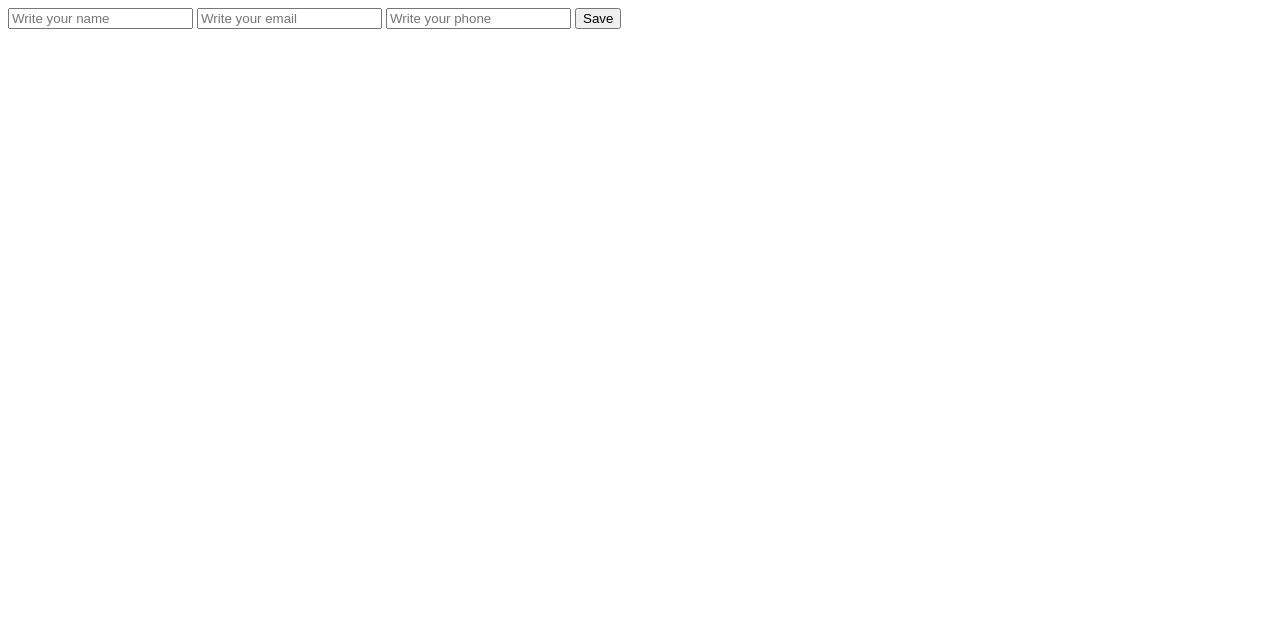
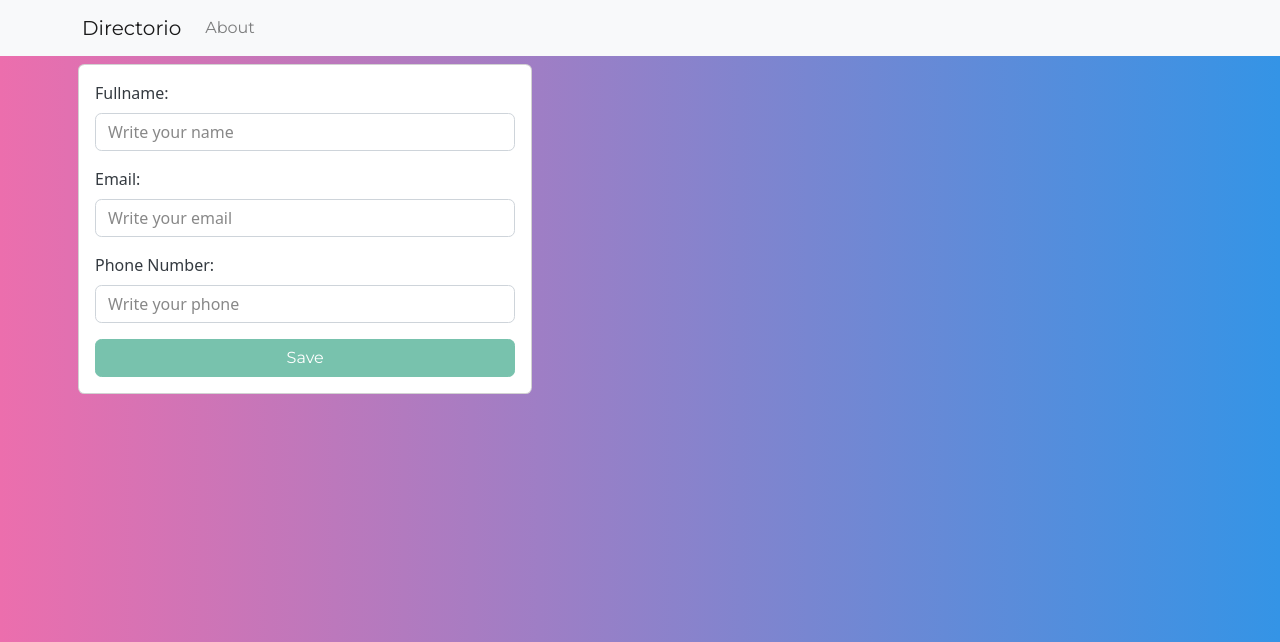
Before and after one commit to EstebanIslas/Directorio_Flask, a Flask app: page / in a window 1280 px wide. Shown: the top 642 px of the page. Run offline with Flask 3, Linux system fonts and the light colour scheme.

Commit message:
Frontend estilo a vistas con b4

```diff
--- /dev/null
+++ b/static/css/main.css
@@ -0,0 +1,8 @@
+body {
+    background: #3494E6;
+    /* fallback for old browsers */
+    background: -webkit-linear-gradient(to right, #EC6EAD, #3494E6);
+    /* Chrome 10-25, Safari 5.1-6 */
+    background: linear-gradient(to right, #EC6EAD, #3494E6);
+    /* W3C, IE 10+/ Edge, Firefox 16+, Chrome 26+, Opera 12+, Safari 7+ */
+}
--- a/templates/index.html
+++ b/templates/index.html
@@ -2,36 +2,34 @@
 
 {% block body%}
 
-{% with messages = get_flashed_messages() %}
-    {% if messages %}
-        {% for message in messages %}
-            {{message}}
-        {% endfor %}
-    {% endif %}
-{% endwith %}
 
-<form action="/new" method="post">
+<div class="row">
+    <div class="col-md-5">
+        {% include('partials/_message.html') %}
 
-    <input type="text" name="fullname" placeholder="Write your name">
-    <input type="text" name="email" placeholder="Write your email">
-    <input type="text" name="phone" placeholder="Write your phone">
+        {% include('partials/_contactForm.html') %}
+    </div>
+    <div class="col-md-7">
+        {% for contact in contacts %}
 
-    <button>Save</button>
-</form>
+        <div class="card mb-2">
+            <div class="card-body">
+                <h5 class="card-title">{{contact.fullname}}</h5>
+                <p class="card-text m-0 p-0">{{contact.phone}}</p>
+                <p class="card-text p-0"><small class="text-muted">{{contact.email}}</small></p>
 
                 <div>
-    {% for contact in contacts %}
-    <div>
-        <h5>{{contact.fullname}}</h5>
-        <div>
-            <a href="{{url_for('contacts.update_contacts', id=contact.id)}}">Update</a>
-            <a href="{{url_for('contacts.delete_contacts', id=contact.id)}}">Delete</a>
+                    <a href="{{url_for('contacts.update_contacts', id=contact.id)}}"
+                        class="btn btn-outline-secondary btn-sm">Update</a>
+                    <a href="{{url_for('contacts.delete_contacts', id=contact.id)}}"
+                        class="btn btn-outline-danger btn-sm">Delete</a>
                 </div>
-        <p>{{contact.phone}}</p>
-        <p>{{contact.email}}</p>
 
+            </div>
         </div>
         {% endfor %}
     </div>
 
+</div>
+
 {% endblock %}
--- a/templates/layout.html
+++ b/templates/layout.html
@@ -4,13 +4,22 @@
 <head>
     <meta charset="UTF-8">
     <meta name="viewport" content="width=device-width, initial-scale=1.0">
+    <link rel="stylesheet" href="https://cdn.jsdelivr.net/npm/bootstrap@4.6.2/dist/css/bootstrap.min.css"
+        integrity="sha384-xOolHFLEh07PJGoPkLv1IbcEPTNtaed2xpHsD9ESMhqIYd0nLMwNLD69Npy4HI+N" crossorigin="anonymous">
+    <link rel="stylesheet" href="https://bootswatch.com/5/minty/bootstrap.min.css">
+
+    <link rel="stylesheet" href="{{url_for('static', filename='css/main.css')}}">
     <title>Flask SQLAlchemy Crud</title>
 </head>
 
 <body>
 
-    {% block body %}
-    {% endblock %}
+    {% include('partials/_navbar.html') %}
+
+    <div class="container p-2">
+        {% block body %}
+        {% endblock %}
+    </div>
 
 </body>
 
--- /dev/null
+++ b/templates/partials/_contactForm.html
@@ -0,0 +1,20 @@
+<form action="/new" method="post" class="card text-light p-3">
+
+    <div class="form-group">
+        <label for="fullname" class="text-dark">Fullname: </label>
+        <input type="text" name="fullname" class="form-control" placeholder="Write your name" class="form-control rounded-0">
+    </div>
+
+    <div class="form-group">
+        <label for="email" class="text-dark">Email: </label>
+        <input type="email" name="email" class="form-control" placeholder="Write your email" class="form-control rounded-0">
+    </div>
+
+    <div class="form-group">
+        <label for="phone" class="text-dark">Phone Number: </label>
+        <input type="tel" name="phone" class="form-control" placeholder="Write your phone" class="form-control rounded-0">
+    </div>
+
+    <button class="btn btn-primary">Save</button>
+
+</form>
--- /dev/null
+++ b/templates/partials/_message.html
@@ -0,0 +1,12 @@
+{% with messages = get_flashed_messages() %}
+    {% if messages %}
+        {% for message in messages %}
+            <div class="alert alert-success alert-dismissible fade show" role="alert">
+                {{ message }}
+                <button type="button" class="close" data-dismiss="alert" aria-label="Close">
+                    <span aria-hidden="true">&times;</span>
+                </button>
+            </div>
+        {% endfor %}
+    {% endif %}
+{% endwith %}
--- /dev/null
+++ b/templates/partials/_navbar.html
@@ -0,0 +1,16 @@
+<nav class="navbar navbar-expand-lg navbar-light bg-light">
+    <div class="container">
+        <a class="navbar-brand" href="/">Directorio</a>
+        <button class="navbar-toggler" type="button" data-toggle="collapse" data-target="#navbarNav"
+            aria-controls="navbarNav" aria-expanded="false" aria-label="Toggle navigation">
+            <span class="navbar-toggler-icon"></span>
+        </button>
+        <div class="collapse navbar-collapse" id="navbarNav">
+            <ul class="navbar-nav">
+                <li class="nav-item">
+                    <a class="nav-link" href="#">About</a>
+                </li>
+            </ul>
+        </div>
+    </div>
+</nav>
```
Also changed, not shown: templates/update.html (+17 -5 lines). Lines whose indentation alone changed are shown as unchanged.
